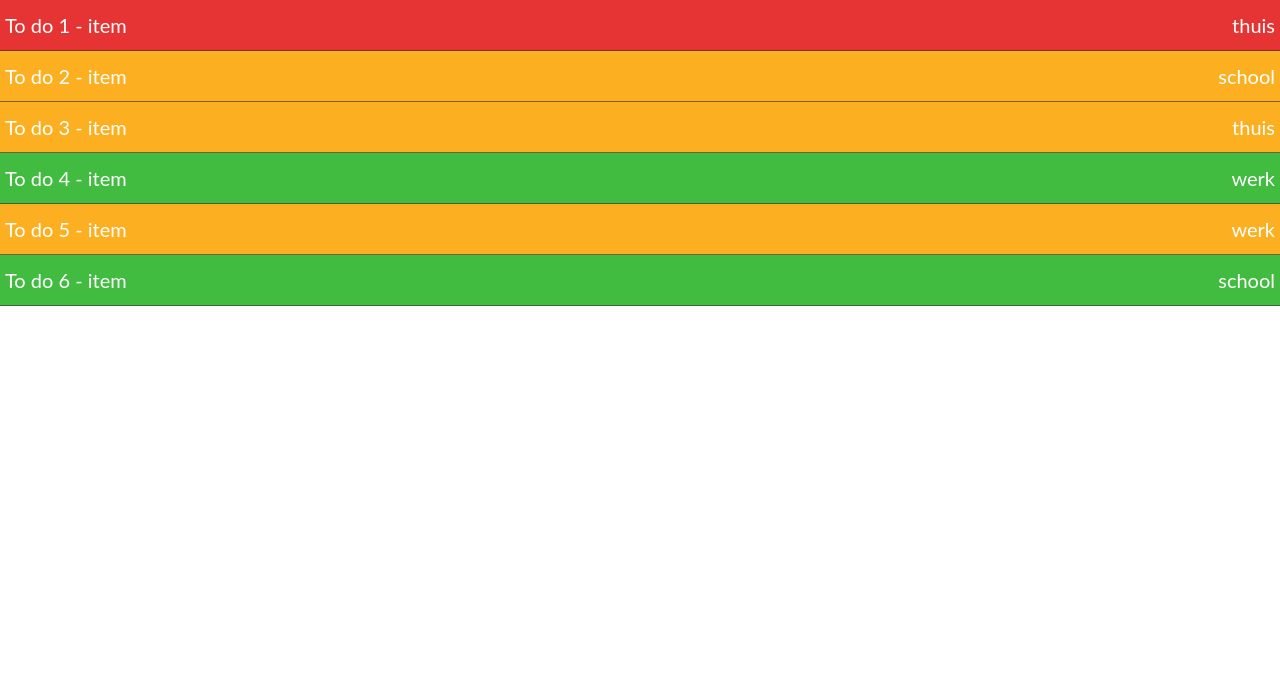
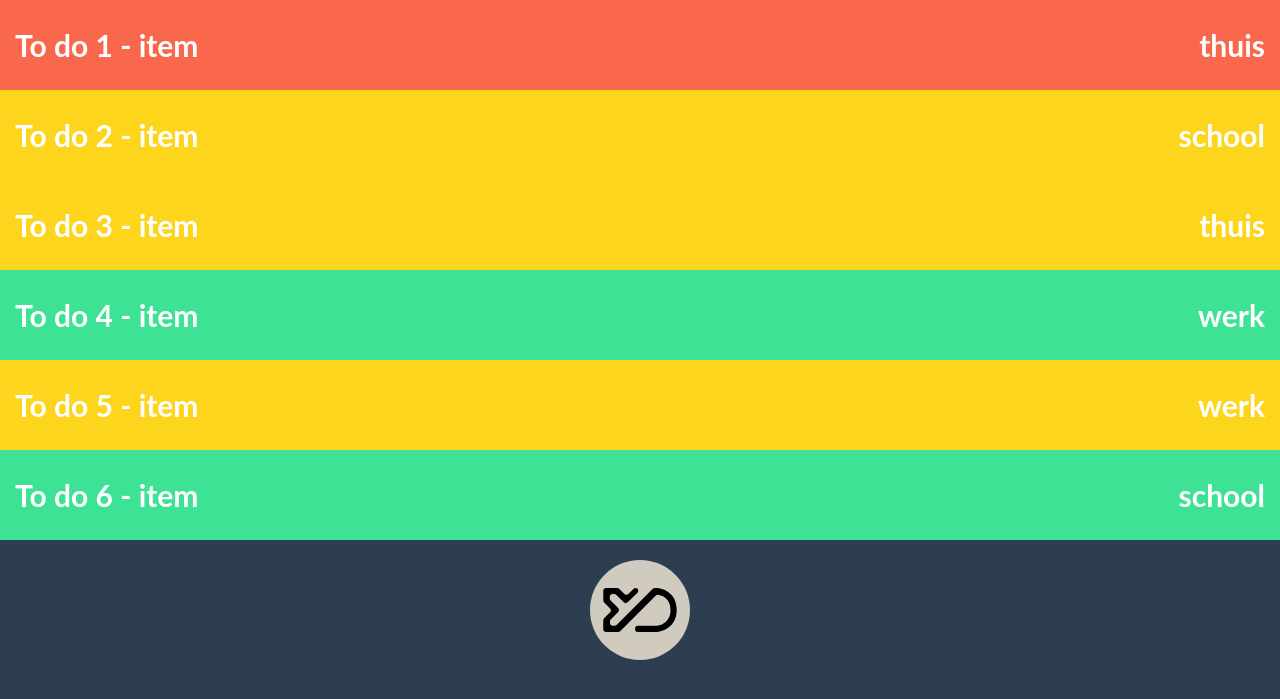
Before and after one commit to yarondassonneville/php1-Git, a PHP site: the page made by week1/test jezelf 3/index.php in a window 1280 px wide. Shown: the top 699 px of the page. Run offline with PHP 8.4, Linux system fonts and the light colour scheme.

```diff
--- a/week1/test jezelf 3/index.php
+++ b/week1/test jezelf 3/index.php
@@ -16,27 +16,32 @@
     <title>Document</title>
     <link rel="stylesheet" href="reset.css">
     <style>
+        body {
+            background-color:#2C3E50;
+        }
+
         .item {
             /*width:100%;*/
-            font-size:20px;
-            border-bottom-color: rgba(59, 59, 59, 0.68);
+            font-size:30px;
+            font-weight:bold;
+            /*border-bottom-color: rgba(59, 59, 59, 0.68);
             border-bottom-width: 1px;
-            border-bottom-style:solid;
-            padding:15px 5px;
+            border-bottom-style:solid;*/
+            padding:30px 15px;
             font-family:"Lato";
             color:white;
         }
 
         .green {
-            background-color:#41bc41;
+            background-color:#3DE294;
         }
 
         .orange {
-            background-color:#fcb021;
+            background-color:#FDD51C;
         }
 
         .red {
-            background-color:#e63333;
+            background-color:#F9684D;
         }
 
         h2 {
@@ -50,6 +55,15 @@
         .clearfix {
             clear:both;
         }
+
+        div.logo img {
+            width:100px;
+            display:block;
+            margin:20px auto;
+            -webkit-filter:invert(1);
+        }
+
+
     </style>
 </head>
 <body>
@@ -74,5 +88,9 @@
         </div>
         <?php endforeach; ?>
     </div>
+
+    <div class="logo">
+        <img src="logoYaron.svg" alt="logo">
+    </div>
 </body>
 </html>
```
Also changed, not shown: week1/oplossing foursquare/foursquare.php (+31 -7 lines), week1/oplossing foursquare/header.inc.php (+7 -0 lines), week1/test jezelf 3/logoYaron.svg (added).
